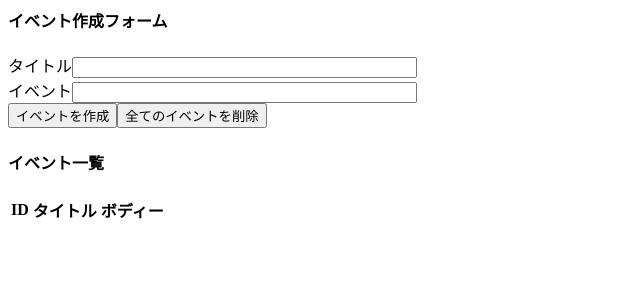
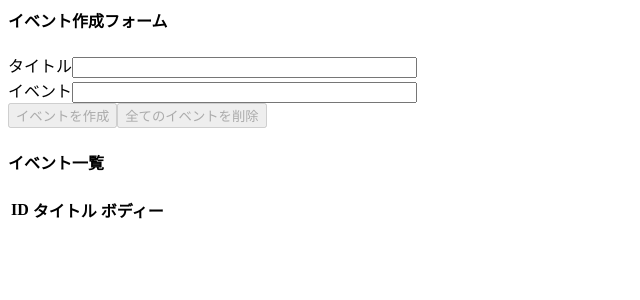
Before and after one commit to tksat/study, a React (Create React App) app in the folder react-hooks/: page / in a window 1280 px wide. Shown: the top 300 px of the page, without its empty margins (0-640 px from the left). Built offline with nearby package versions, Linux system fonts and the light colour scheme.

Commit message:
削除のイベント修正追加

```diff
--- a/react-hooks/src/components/App.js
+++ b/react-hooks/src/components/App.js
@@ -14,6 +14,12 @@ function App() {
     setBody("")
   }
 
+  const allEventDelete = e => {
+    e.preventDefault()
+    const result = window.confirm("全て削除してよろしいですか？")
+    if(result)  dispatch({type:"DELETE_ALL_EVENT"})
+  }
+
   return (
     <>
       <h4>イベント作成フォーム</h4>
@@ -27,8 +33,8 @@ function App() {
           <input onChange={(e) => setBody(e.target.value)} type="text" value={body} id="body" size="40"/>
         </div>
         <div>
-          <button onClick={addEvent}>イベントを作成</button>
-          <button>全てのイベントを削除</button>
+          <button onClick={addEvent} disabled={title === "" || body === "" ? true : false}>イベントを作成</button>
+          <button onClick={allEventDelete} disabled={state.length ? false : true }>全てのイベントを削除</button>
         </div>
       </form>
 
--- a/react-hooks/src/components/Event.js
+++ b/react-hooks/src/components/Event.js
@@ -3,7 +3,8 @@ import React from "react"
 const Event = ({event, dispatch}) => {
   const {id, title, body} = event
   const deleteEvent = () => {
-    dispatch({type:"DELETE_EVENT", id})
+    const result = window.confirm(`${event.id}のイベントを削除してよろしいですか？`)
+    if(result)  dispatch({type:"DELETE_EVENT", id})
   }
 
   return(
```
